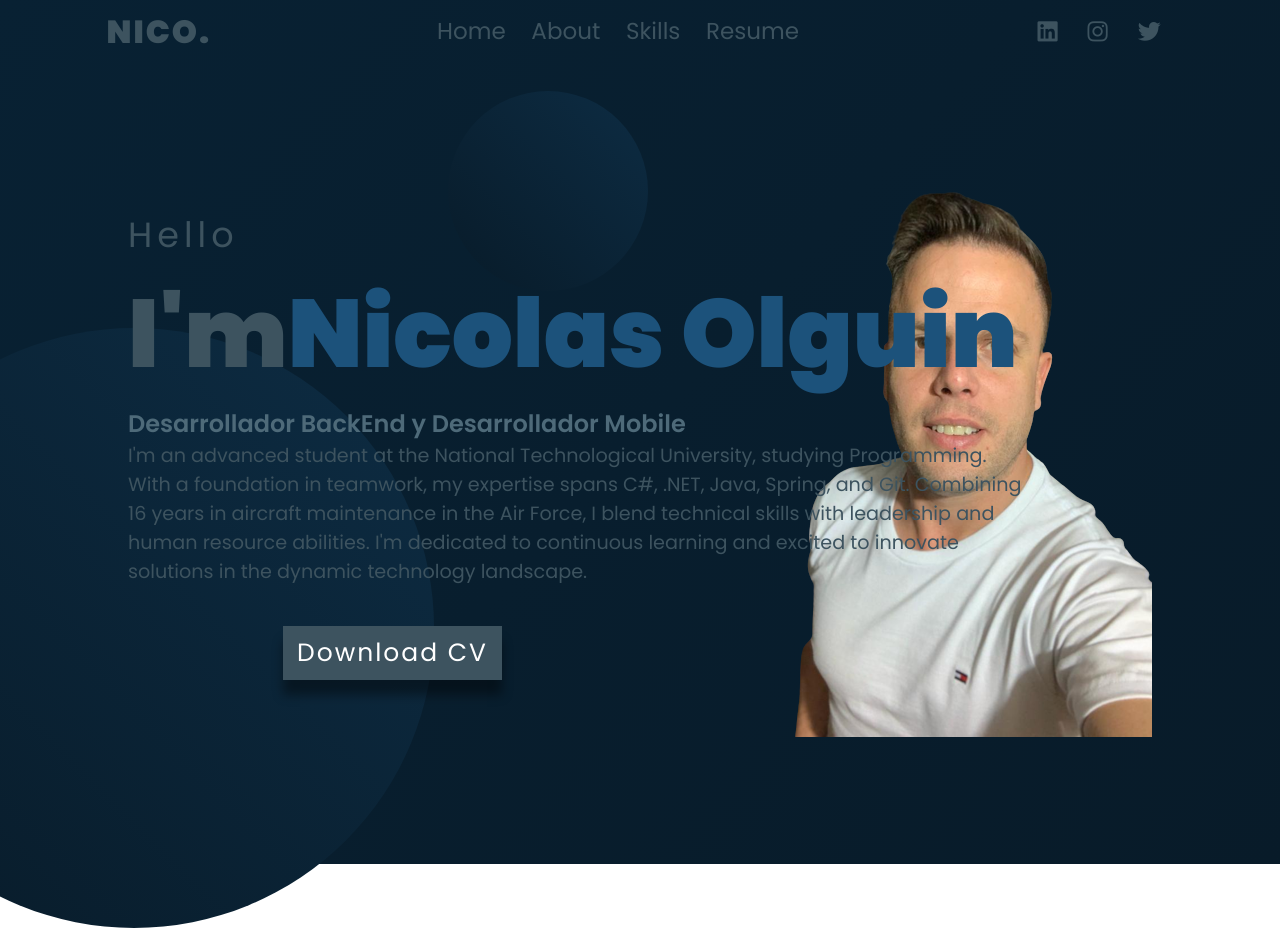
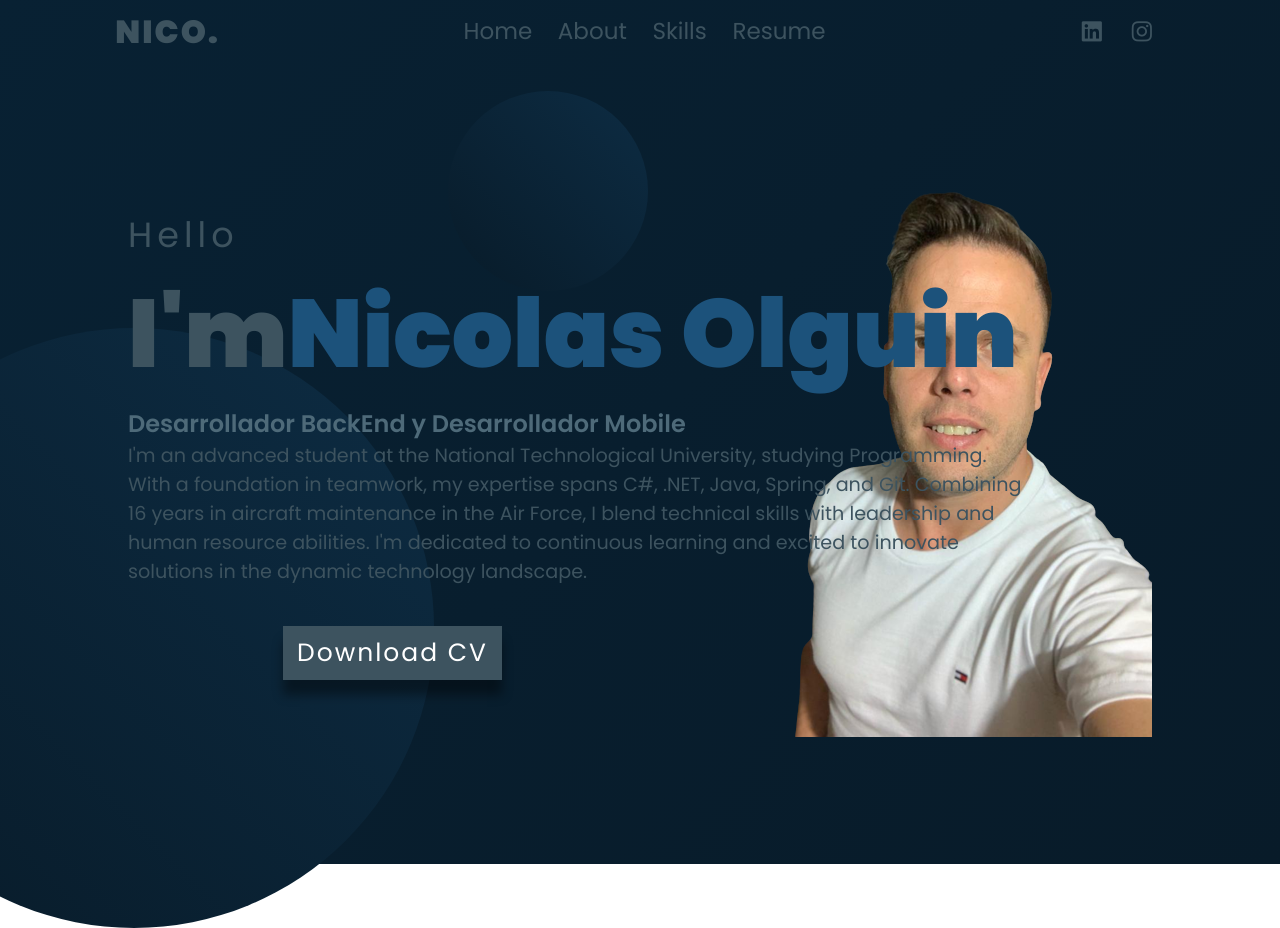
Before and after one commit to Nico-Olg/pagina_personal, a plain HTML site: page index.html in a window 1280 px wide. Drawn offline with Linux system fonts and the light colour scheme.

Commit message:
saco el icono de twitter

```diff
--- a/index.html
+++ b/index.html
@@ -20,7 +20,7 @@
             <div class="links">
                 <a href="https://www.linkedin.com/in/nicolas-olguin/"><i class="fab fa-linkedin"></i></a>
                 <a href="https://www.instagram.com/olguin.nico/"><i class="fab fa-instagram"></i></a>
-                <a href="#"><i class="fab fa-twitter"></i></a>
+
             </div>
         </nav>
         <div class="wrapper">
```
